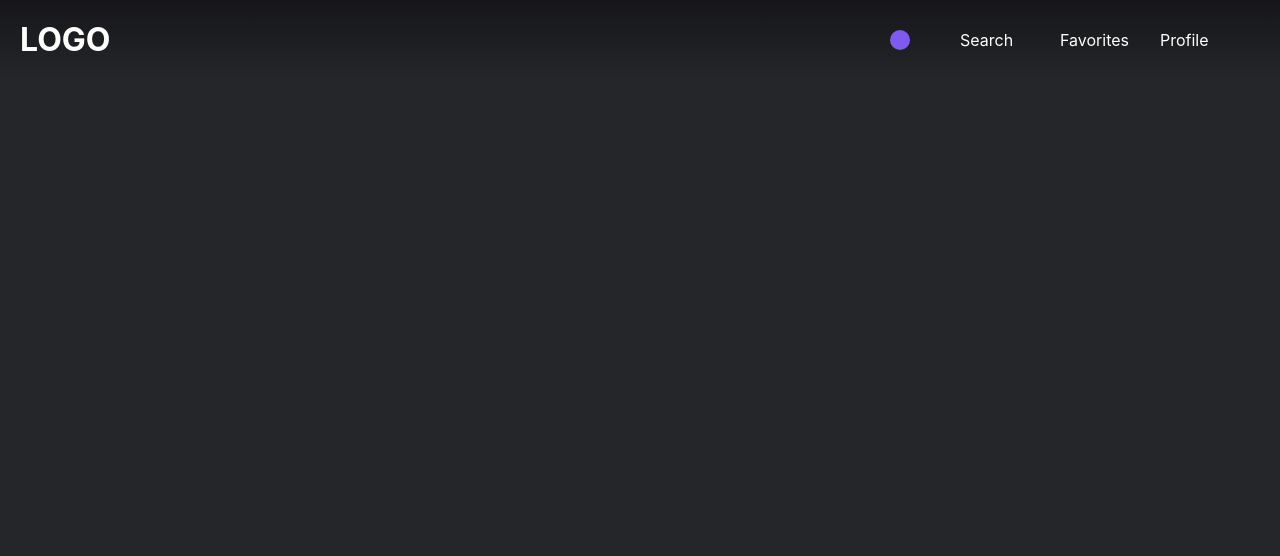
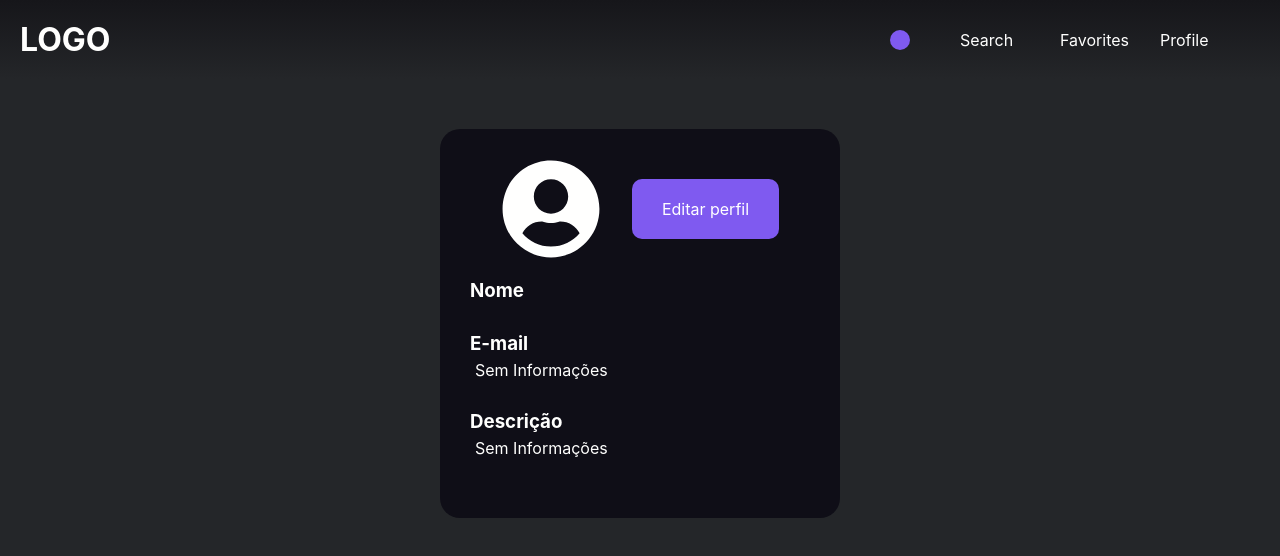
Before and after one commit to pedro-henrique-a-silva/musictunes, a React (Vite) app: page /profile in a window 1280 px wide. Shown: the top 556 px of the page. Built offline with nearby package versions, Linux system fonts and the light colour scheme.

Commit message:
Requisito 09 concluido, exibindo infos perfil

```diff
--- a/package.json
+++ b/package.json
@@ -11,6 +11,7 @@
     "@testing-library/user-event": "^13.5.0",
     "react": "^18.2.0",
     "react-dom": "^18.2.0",
+    "react-icons": "^4.10.1",
     "react-router-dom": "^6.10.0",
     "web-vitals": "^2.1.4"
   },
--- a/src/App.tsx
+++ b/src/App.tsx
@@ -3,11 +3,12 @@ import { Routes, Route } from 'react-router-dom';
 import { useState } from 'react';
 import Login from './pages/Login/Login';
 import Search from './pages/Search/Search';
-
-import { AlbumType, SongType } from './types';
 import Album from './pages/Album/Album';
 import Layout from './pages/Layout';
 import Favorites from './pages/Favorites/Favorites';
+import Profile from './pages/Profile/Profile';
+
+import { AlbumType, SongType } from './types';
 
 function App() {
   const [albunsData, setAlbunsData] = useState<AlbumType[]>([]);
@@ -46,7 +47,7 @@ function App() {
             updateFavorites={ updateFavorites }
           /> }
         />
-        <Route path="/profile" />
+        <Route path="/profile" element={ <Profile /> } />
         <Route path="/profile/edit" />
       </Route>
       <Route path="*" />
--- a/src/pages/Favorites/Favorites.tsx
+++ b/src/pages/Favorites/Favorites.tsx
@@ -35,11 +35,14 @@ function Favorites(props: FavoritesProps) {
   }
 
   return (
-    <MusicCard
-      favorites={ favorites }
-      updateFavorites={ updateFavorites }
-      musicList={ favorites }
-    />
+    <>
+      <h2>Favoritos:</h2>
+      <MusicCard
+        favorites={ favorites }
+        updateFavorites={ updateFavorites }
+        musicList={ favorites }
+      />
+    </>
   );
 }
 
--- /dev/null
+++ b/src/pages/Profile/Profile.css
@@ -0,0 +1,35 @@
+.profile-container {
+  background-color: #0f0e17;
+  border-radius: 20px;
+  margin: auto;
+  padding: 30px;
+  width: 400px;
+}
+
+.profile-header {
+  align-items: center;
+  display: flex;
+  justify-content: space-evenly;
+  margin-bottom: 20px;
+}
+
+.profile-image {
+  font-size: 100px;
+}
+
+.profile-edit-link {
+  background: #7f5af0;
+  border-radius: 10px;
+  color: white;
+  padding: 20px 30px;
+  text-decoration: none;
+}
+
+.profile-data {
+  margin-bottom: 30px;
+}
+
+.profile-data p {
+  margin-left: 5px;
+  margin-top: 5px;
+}
--- /dev/null
+++ b/src/pages/Profile/Profile.tsx
@@ -0,0 +1,60 @@
+import { useEffect, useState } from 'react';
+import { Link } from 'react-router-dom';
+import { FaUserCircle } from 'react-icons/fa';
+
+import { getUser } from '../../services/userAPI';
+import { UserType } from '../../types';
+
+import './Profile.css';
+import Loading from '../../components/Loading/Loading';
+
+function Profile() {
+  const [user, setUser] = useState<UserType>();
+  const [isLoading, setIsLoading] = useState(true);
+
+  useEffect(() => {
+    const getUserInfo = async () => {
+      const userInfo = await getUser();
+      console.log(userInfo);
+      setUser(userInfo);
+      setIsLoading(false);
+    };
+    getUserInfo();
+  }, []);
+
+  if (isLoading) {
+    return (
+      <Loading />
+    );
+  }
+
+  return (
+    <div className="profile-container">
+      <div className="profile-header">
+        {(user?.image)
+          ? <img
+              src={ user?.image }
+              alt="profile"
+              data-testid="profile-image"
+              className="profile-image"
+          />
+          : <FaUserCircle className="profile-image" data-testid="profile-image" />}
+        <Link className="profile-edit-link" to="/profile/edit">Editar perfil</Link>
+      </div>
+      <div className="profile-data">
+        <h3>Nome</h3>
+        <p>{(user?.name) ? user.name : ''}</p>
+      </div>
+      <div className="profile-data">
+        <h3>E-mail</h3>
+        <p>{(user?.email) ? user.email : 'Sem Informações'}</p>
+      </div>
+      <div className="profile-data">
+        <h3>Descrição</h3>
+        <p>{(user?.description) ? user.description : 'Sem Informações'}</p>
+      </div>
+    </div>
+  );
+}
+
+export default Profile;
```
Also changed, not shown: 1 other file (tests, documents, lock files or other folders).
